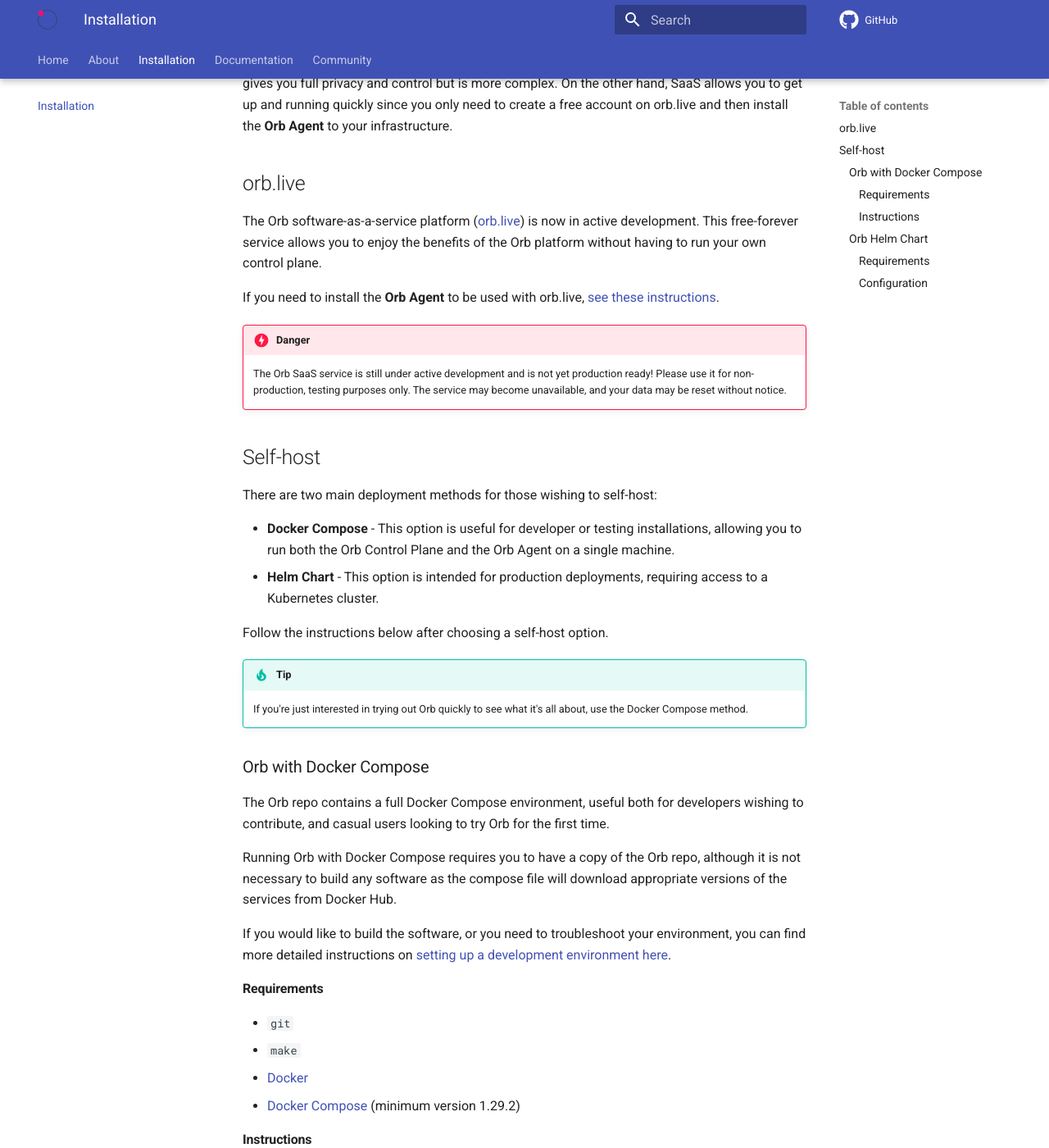
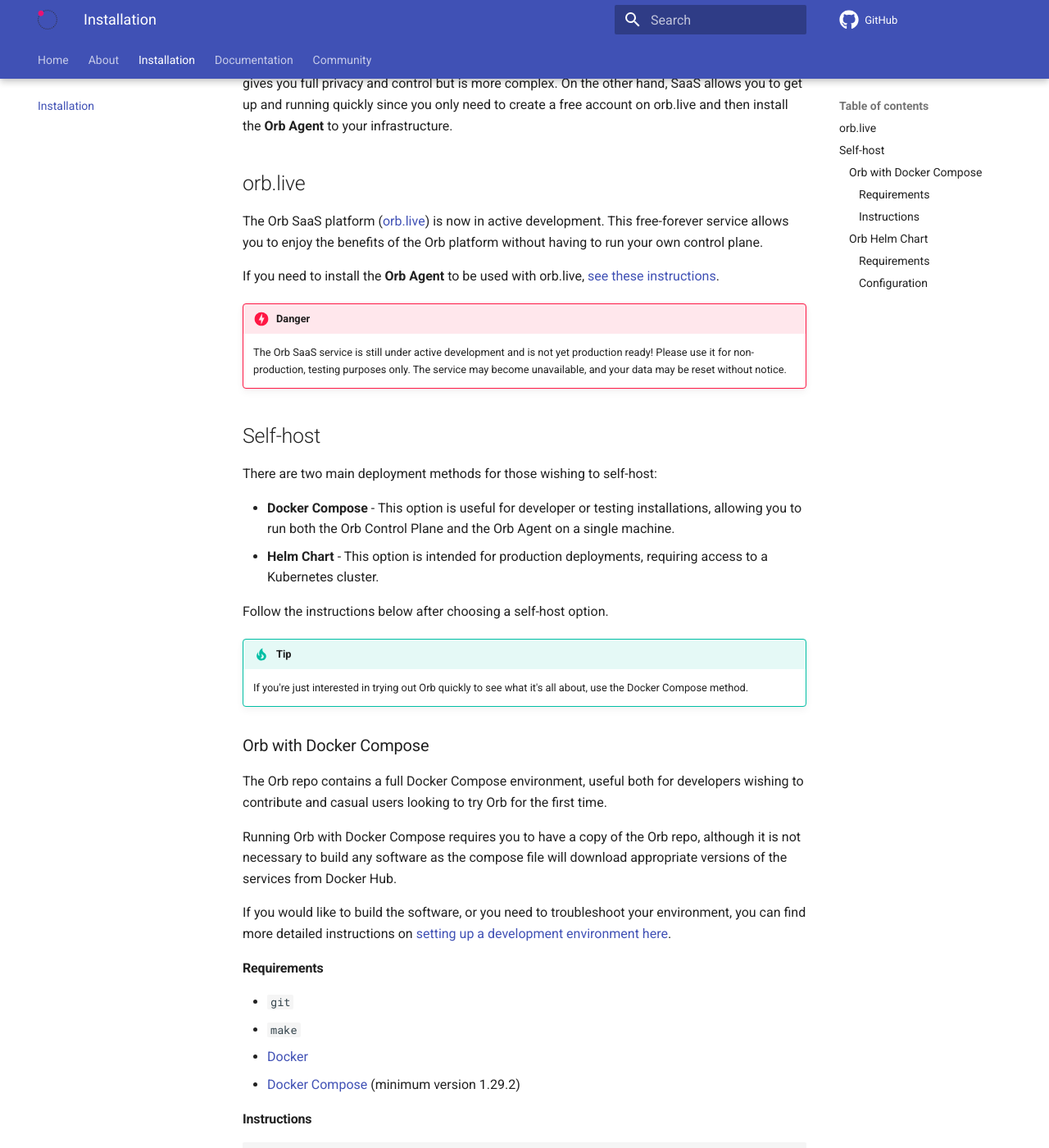
Before and after one commit to orb-community/orb-website, an MkDocs documentation site: the page built from docs/install.md, in a window 1280 px wide and 1400 px high, scrolled down 532 px. Shown: the whole window at 82% size. Built offline with MkDocs 1.6.1 and Material for MkDocs 9.7.7, drawn with Linux system fonts in a browser that asks for light colours; comment, search, counter and statistics services are not loaded; some of the changed text lies outside the part shown.

Commit message:
text edits

```diff
--- a/docs/install.md
+++ b/docs/install.md
@@ -2,26 +2,23 @@
 
 1. The **Control Plane**, which is comprised of microservices, communication systems, databases, etc. and is deployed to a
 central location (usually a cloud environment on Kubernetes).
-1. The **[Orb Agent](/docs/#running-orb-agent)**, which is a lightweight observability agent that is deployed to all of the infrastructure that you wish to monitor.
+1. The **[Orb Agent](/docs/#running-orb-agent)**, which is a lightweight observability agent deployed to all of the infrastructure you wish to monitor.
 
 !!! info
 
-    The instructions below are for installing the **Control Plane**.
-    If you just need to install the **Orb Agent** (`orb-agent`), [see these instructions instead](/docs/#running-orb-agent).
+    The instructions below are for installing the **Control Plane**. If you just need to install the **Orb Agent** (`orb-agent`), [see these instructions instead](/docs/#running-orb-agent).
 
 The **Control Plane** may be [self-hosted](#self-host), or you may use the free [Orb SaaS](#orblive) service. Self-hosting gives you full privacy and control but is more complex.
 On the other hand, SaaS allows you to get up and running quickly since you only need to create a free account on orb.live and then install the **Orb Agent** to your infrastructure.
 
 ## orb.live
-The Orb software-as-a-service platform ([orb.live](http://orb.live)) is now in active development. This free-forever service allows you to enjoy
-the benefits of the Orb platform without having to run your own control plane.
+The Orb SaaS platform ([orb.live](http://orb.live)) is now in active development. This free-forever service allows you to enjoy the benefits of the Orb platform without having to run your own control plane.
 
 If you need to install the **Orb Agent** to be used with orb.live, [see these instructions](/docs/#running-orb-agent).
 
 !!! danger
 
-    The Orb SaaS service is still under active development and is not yet production ready! Please use it for non-production, testing purposes only.
-    The service may become unavailable, and your data may be reset without notice.
+    The Orb SaaS service is still under active development and is not yet production ready! Please use it for non-production, testing purposes only. The service may become unavailable, and your data may be reset without notice.
 
 ## Self-host
 There are two main deployment methods for those wishing to self-host:
@@ -36,10 +33,9 @@
     If you're just interested in trying out Orb quickly to see what it's all about, use the Docker Compose method.
 
 ### Orb with Docker Compose
-The Orb repo contains a full Docker Compose environment, useful both for developers wishing to contribute, and casual users looking to try Orb for the first time.
+The Orb repo contains a full Docker Compose environment, useful both for developers wishing to contribute and casual users looking to try Orb for the first time.
 
-Running Orb with Docker Compose requires you to have a copy of the Orb repo, although it is not necessary to build any software as the
-compose file will download appropriate versions of the services from Docker Hub.
+Running Orb with Docker Compose requires you to have a copy of the Orb repo, although it is not necessary to build any software as the compose file will download appropriate versions of the services from Docker Hub.
 
 If you would like to build the software, or you need to troubleshoot your environment, you can find more detailed instructions on [setting up a development environment here](https://github.com/ns1labs/orb/wiki/Development-Environment-Configuration).
 
```
Also changed, not shown: other parts of docs/install.md (+2 -4 lines).
